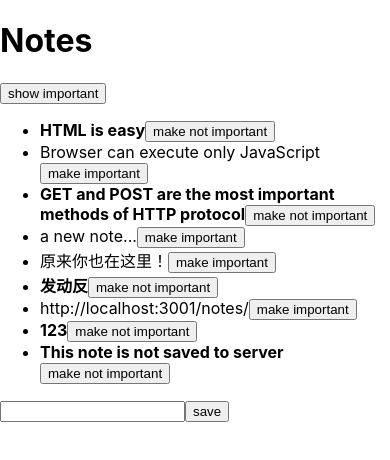
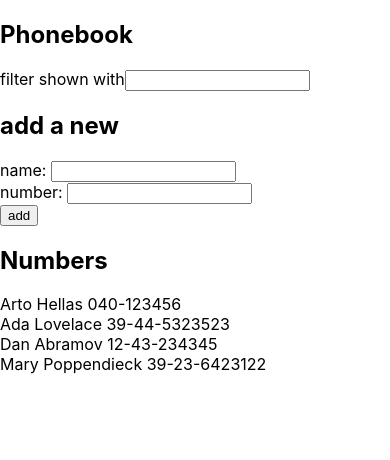
Before and after one commit to AemonCao/Fullstack, a React (Create React App) app in the folder part2/: page / in a window 390 px wide. Shown: the top 460 px of the page. Built offline with nearby package versions, Linux system fonts and the light colour scheme; data requests are answered from the project's data file; the HTML template or start-up script is replaced by a standard one.

Commit message:
Phonebook

```diff
--- a/part2/src/App.js
+++ b/part2/src/App.js
@@ -1,75 +1,59 @@
 import React, { useState, useEffect } from "react";
-import Note from "./components/Note";
-import noteService from "./services/notes";
+import axios from "axios";
+import Filter from "./components/Filter";
+import PersonForm from "./components/PersonForm";
+import Persons from "./components/Persons";
 
 const App = () => {
-  const [notes, setNotes] = useState([]);
-  const [newNote, setNewNote] = useState("");
-  const [showAll, setShowAll] = useState(true);
+  const [persons, setPersons] = useState([]);
+  const [newName, setNewName] = useState("");
+  const [newNumber, setnewNumber] = useState("");
+  const [filterWord, setFilterWord] = useState("");
 
-  const hook = () => {
-    noteService.getAll().then((initialNotes) => {
-      setNotes(initialNotes);
+  useEffect(() => {
+    axios.get("http://localhost:3001/persons").then((response) => {
+      setPersons(response.data);
     });
+  }, []);
+
+  const filterPersons = persons.filter(
+    (person) =>
+      person.name.toUpperCase().indexOf(filterWord.toUpperCase()) !== -1
+  );
+
+  const addPerson = (event) => {
+    event.preventDefault();
+    if (persons.map((person) => person.name).includes(newName)) {
+      alert(`${newName} is already added to phonebook`);
+    } else {
+      setPersons(persons.concat({ name: newName, number: newNumber }));
+    }
   };
 
-  useEffect(hook, []);
-
-  const toggleImportance = (id) => {
-    const note = notes.find((n) => n.id === id);
-    const changedNote = { ...note, important: !note.important };
-    noteService
-      .update(id, changedNote)
-      .then((returnedNote) => {
-        setNotes(notes.map((note) => (note.id !== id ? note : returnedNote)));
-      })
-      .catch((error) => {
-        alert(`the note ${note.content} was already deleted from server`);
-        setNotes(notes.filter((n) => n.id !== id));
-      });
+  const handleFilterWordChange = (event) => {
+    setFilterWord(event.target.value);
   };
 
-  const addNote = (event) => {
-    event.preventDefault();
-    const noteObject = {
-      content: newNote,
-      date: new Date().toISOString(),
-      important: Math.random() < 0.5,
-      id: notes.length + 1,
-    };
-    noteService.create(noteObject).then((returnedNote) => {
-      setNotes(notes.concat(returnedNote));
-      setNewNote("");
-    });
+  const handleNewNameChange = (event) => {
+    setNewName(event.target.value);
   };
 
-  const handleNoteChange = (event) => {
-    setNewNote(event.target.value);
+  const handleNewNumberChange = (event) => {
+    setnewNumber(event.target.value);
   };
-
-  const notesToShow = showAll ? notes : notes.filter((note) => note.important);
 
   return (
     <div>
-      <h1>Notes</h1>
-      <div>
-        <button onClick={() => setShowAll(!showAll)}>
-          show {showAll ? "important" : "all"}
-        </button>
-      </div>
-      <ul>
-        {notesToShow.map((note) => (
-          <Note
-            key={note.id}
-            note={note}
-            toggleImportance={() => toggleImportance(note.id)}
-          />
-        ))}
-      </ul>
-      <form onSubmit={addNote}>
-        <input value={newNote} onChange={handleNoteChange} />
-        <button type="submit">save</button>
-      </form>
+      <h2>Phonebook</h2>
+      <Filter onFilterInputChange={handleFilterWordChange.bind(this)} />
+      <h2>add a new</h2>
+      <PersonForm
+        onFormSubmit={addPerson.bind(this)}
+        onNameInputChange={handleNewNameChange.bind(this)}
+        onNumberInputChange={handleNewNumberChange.bind(this)}
+      />
+      <h2>Numbers</h2>
+      <Persons persons={filterPersons} />
     </div>
   );
 };
```
